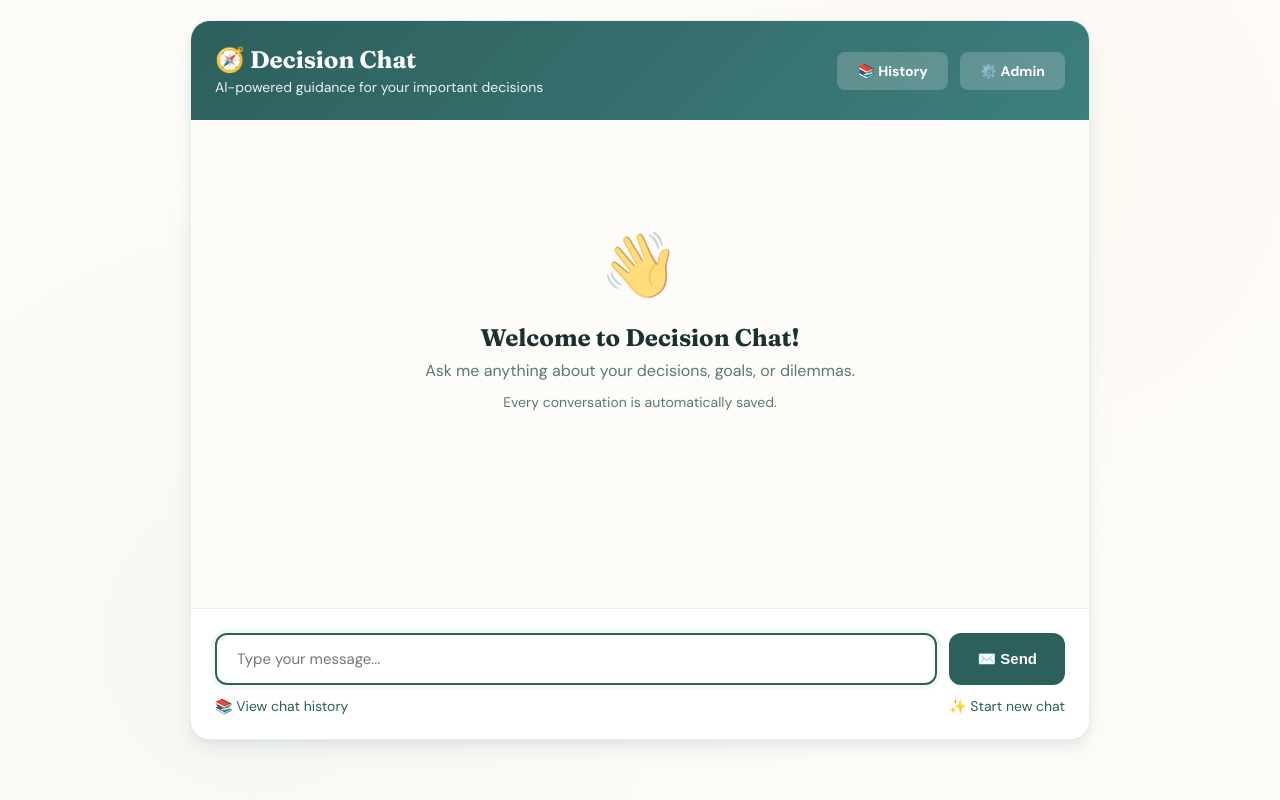
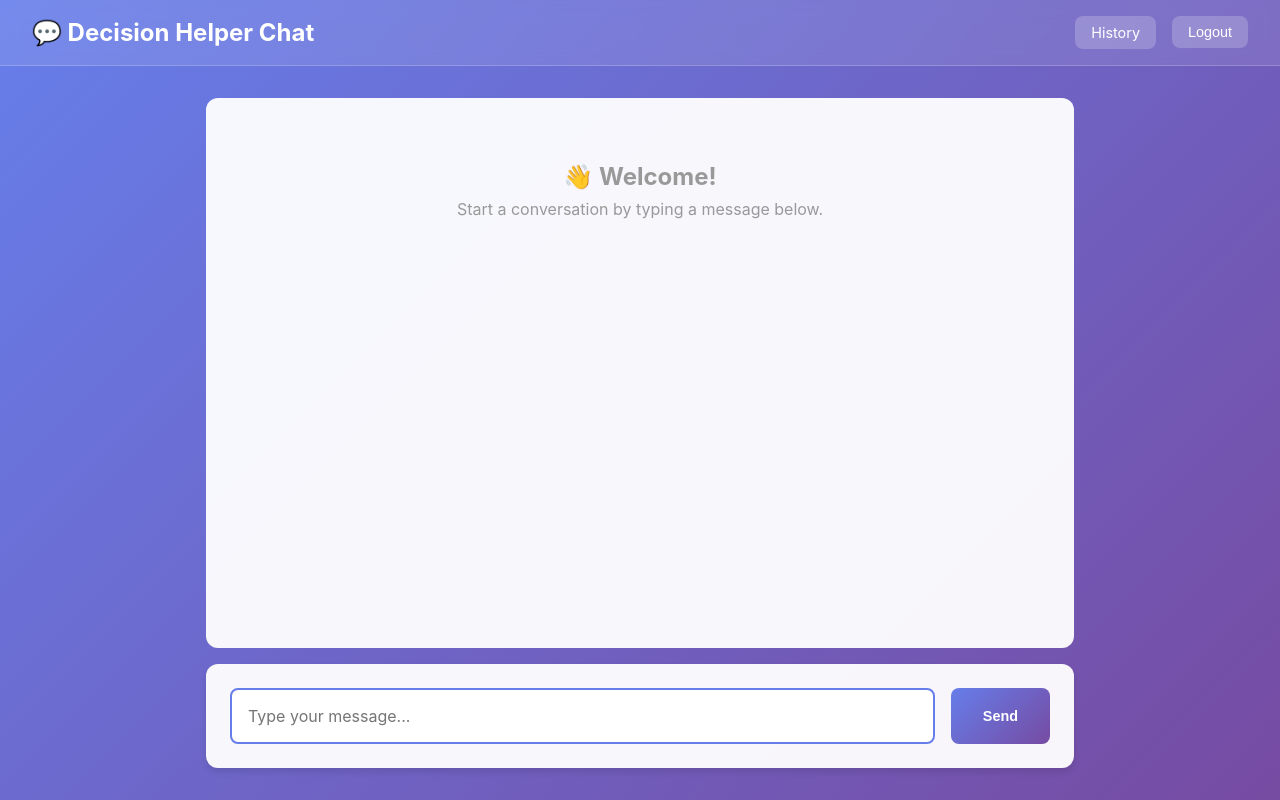
Before and after one commit to Henijariwala/life-decision-helper, a Node server app: page /chat in a window 1280 px wide. Run offline with Node 20, Linux system fonts and the light colour scheme; the visitor is signed in with stand-in values (Sample User, id 1).

Commit message:
first commit

```diff
--- a/routes/user.js
+++ b/routes/user.js
@@ -1,4 +1,3 @@
-//routes/user.js - Fixed with null checks
 const express = require("express");
 const router = express.Router();
 const requireAuth = require("../middleware/auth");
@@ -57,13 +56,30 @@ router.get("/chat", requireAuth, async (req, res) => {
 // CHAT PAGE - POST (Handle message submission)
 router.post("/chat", requireAuth, async (req, res) => {
   const db = admin.firestore();
+
+  console.log("📥 Request body:", req.body);
+
   const { message, messages = "[]", chatId = "" } = req.body;
 
   // CRITICAL FIX: Validate message exists and is not empty
   if (!message || typeof message !== 'string' || message.trim() === '') {
     console.error("❌ Empty or invalid message received");
+    console.error("Message value:", message);
+
+    // Parse previous messages for rendering
+    let chatMessages = [];
+    try {
+      chatMessages = JSON.parse(messages);
+      if (!Array.isArray(chatMessages)) {
+        chatMessages = [];
+      }
+    } catch (error) {
+      console.error("Error parsing messages:", error);
+      chatMessages = [];
+    }
+
     return res.render("chat", {
-      messages: JSON.parse(messages),
+      messages: chatMessages,
       chatId: chatId
     });
   }
@@ -72,7 +88,6 @@ router.post("/chat", requireAuth, async (req, res) => {
   let chatMessages = [];
   try {
     chatMessages = JSON.parse(messages);
-    // Ensure chatMessages is an array
     if (!Array.isArray(chatMessages)) {
       chatMessages = [];
     }
@@ -84,10 +99,11 @@ router.post("/chat", requireAuth, async (req, res) => {
   // Add user message with validation
   const userMessage = {
     role: "user",
-    text: message.trim(), // Trim whitespace
+    text: message.trim(),
     timestamp: new Date().toLocaleTimeString()
   };
 
+  console.log("✅ User message:", userMessage);
   chatMessages.push(userMessage);
 
   // Save user message to Firebase immediately
@@ -135,7 +151,7 @@ router.post("/chat", requireAuth, async (req, res) => {
 
     // Build conversation history for OpenAI with validation
     const conversationHistory = chatMessages
-      .filter(msg => msg.text && typeof msg.text === 'string' && msg.text.trim() !== '') // Filter out null/empty messages
+      .filter(msg => msg.text && typeof msg.text === 'string' && msg.text.trim() !== '')
       .map(msg => ({
         role: msg.role === "assistant" ? "assistant" : "user",
         content: msg.text.trim()
@@ -145,6 +161,8 @@ router.post("/chat", requireAuth, async (req, res) => {
     if (conversationHistory.length === 0) {
       throw new Error("No valid messages to send to OpenAI");
     }
+
+    console.log("📤 Conversation history:", JSON.stringify(conversationHistory, null, 2));
 
     // Call OpenAI API
     const response = await fetch(OPENAI_URL, {
@@ -212,6 +230,8 @@ Remember: Brief, encouraging, and helpful. That's your mission.`
       ? reply.trim()
       : "I'm here to help! Please tell me more.";
 
+    console.log("🤖 AI Reply:", validReply);
+
     // Add bot message
     const botMessage = {
       role: "assistant",
@@ -270,6 +290,7 @@ Remember: Brief, encouraging, and helpful. That's your mission.`
   }
 
   // Render chat page with updated messages
+  console.log("📄 Rendering chat with", chatMessages.length, "messages");
   res.render("chat", { messages: chatMessages, chatId: currentChatId });
 });
 
--- a/views/chat.ejs
+++ b/views/chat.ejs
@@ -1,26 +1,10 @@
-
 <!DOCTYPE html>
 <html lang="en">
 <head>
   <meta charset="UTF-8">
   <meta name="viewport" content="width=device-width, initial-scale=1.0">
-  <title>Decision Chat - Life Decision Helper</title>
-  <link rel="preconnect" href="https://fonts.googleapis.com">
-  <link rel="preconnect" href="https://fonts.gstatic.com" crossorigin>
-  <link href="https://fonts.googleapis.com/css2?family=Fraunces:opsz,wght@9..144,300;9..144,600;9..144,700&family=DM+Sans:wght@400;500;700&display=swap" rel="stylesheet">
+  <title>Decision Chat</title>
   <style>
-    :root {
-      --primary: #2D5F5D;
-      --primary-light: #3D7F7D;
-      --accent: #F4A261;
-      --text: #1A3130;
-      --text-light: #5A7877;
-      --bg: #FDFCF8;
-      --card-bg: #FFFFFF;
-      --error: #E76F51;
-      --success: #52B788;
-    }
-
     * {
       margin: 0;
       padding: 0;
@@ -28,91 +12,80 @@
     }
 
     body {
-      font-family: 'DM Sans', sans-serif;
-      background: var(--bg);
-      background-image:
-        radial-gradient(circle at 20% 80%, rgba(45, 95, 93, 0.03) 0%, transparent 50%),
-        radial-gradient(circle at 80% 20%, rgba(244, 162, 97, 0.03) 0%, transparent 50%);
+      font-family: -apple-system, BlinkMacSystemFont, "Segoe UI", Roboto, sans-serif;
+      background: linear-gradient(135deg, #667eea 0%, #764ba2 100%);
       min-height: 100vh;
-      padding: 20px;
-    }
-
-    .container {
-      max-width: 900px;
-      margin: 0 auto;
-      background: var(--card-bg);
-      border-radius: 20px;
-      box-shadow:
-        0 4px 6px rgba(45, 95, 93, 0.05),
-        0 10px 20px rgba(45, 95, 93, 0.08);
-      overflow: hidden;
-      height: 90vh;
       display: flex;
       flex-direction: column;
-      border: 1px solid rgba(45, 95, 93, 0.1);
     }
 
     .header {
-      background: linear-gradient(135deg, var(--primary) 0%, var(--primary-light) 100%);
-      color: white;
-      padding: 24px;
+      background: rgba(255, 255, 255, 0.1);
+      backdrop-filter: blur(10px);
+      padding: 1rem 2rem;
       display: flex;
       justify-content: space-between;
       align-items: center;
+      border-bottom: 1px solid rgba(255, 255, 255, 0.2);
     }
 
-    .header-left h2 {
-      font-family: 'Fraunces', serif;
-      font-size: 24px;
-      margin-bottom: 4px;
-    }
-
-    .header-left p {
-      font-size: 14px;
-      opacity: 0.9;
+    .header h1 {
+      color: white;
+      font-size: 1.5rem;
     }
 
     .header-actions {
       display: flex;
-      gap: 12px;
+      gap: 1rem;
     }
 
     .btn {
-      padding: 10px 20px;
+      padding: 0.5rem 1rem;
       border: none;
       border-radius: 8px;
-      font-family: 'DM Sans', sans-serif;
-      font-weight: 600;
       cursor: pointer;
-      transition: all 0.2s;
+      font-size: 0.9rem;
+      transition: all 0.3s;
       text-decoration: none;
       display: inline-block;
-      font-size: 14px;
     }
 
     .btn-secondary {
       background: rgba(255, 255, 255, 0.2);
       color: white;
-      backdrop-filter: blur(10px);
     }
 
     .btn-secondary:hover {
       background: rgba(255, 255, 255, 0.3);
-      transform: translateY(-2px);
+    }
+
+    .chat-container {
+      flex: 1;
+      max-width: 900px;
+      width: 100%;
+      margin: 2rem auto;
+      padding: 0 1rem;
+      display: flex;
+      flex-direction: column;
     }
 
     .messages {
       flex: 1;
       overflow-y: auto;
-      padding: 24px;
-      background: var(--bg);
+      padding: 1rem;
+      background: rgba(255, 255, 255, 0.95);
+      border-radius: 12px;
+      margin-bottom: 1rem;
+      min-height: 400px;
+      max-height: 600px;
     }
 
     .message {
-      margin-bottom: 20px;
-      display: flex;
-      gap: 12px;
-      animation: slideIn 0.3s ease-out;
+      margin-bottom: 1rem;
+      padding: 1rem;
+      border-radius: 12px;
+      max-width: 80%;
+      animation: slideIn 0.3s ease;
     }
 
     @keyframes slideIn {
@@ -127,112 +100,74 @@
     }
 
     .message.user {
-      flex-direction: row-reverse;
+      background: linear-gradient(135deg, #667eea 0%, #764ba2 100%);
+      color: white;
+      margin-left: auto;
+      text-align: right;
     }
 
-    .avatar {
-      width: 40px;
-      height: 40px;
-      border-radius: 50%;
-      display: flex;
-      align-items: center;
-      justify-content: center;
-      flex-shrink: 0;
-      font-size: 20px;
-      box-shadow: 0 2px 8px rgba(45, 95, 93, 0.1);
+    .message.assistant {
+      background: #f0f0f0;
+      color: #333;
+      margin-right: auto;
     }
 
-    .message.user .avatar {
-      background: linear-gradient(135deg, var(--primary) 0%, var(--primary-light) 100%);
+    .message.error {
+      background: #fee;
+      color: #c33;
+      border-left: 4px solid #c33;
     }
 
-    .message.assistant .avatar {
-      background: white;
-      border: 2px solid var(--primary);
+    .message-text {
+      margin-bottom: 0.5rem;
+      line-height: 1.5;
     }
 
-    .bubble {
-      max-width: 70%;
-      padding: 14px 18px;
-      border-radius: 16px;
-      line-height: 1.6;
-      box-shadow: 0 2px 8px rgba(45, 95, 93, 0.08);
-      white-space: pre-wrap;
-      word-wrap: break-word;
-    }
-
-    .message.user .bubble {
-      background: var(--primary);
-      color: white;
-      border-bottom-right-radius: 4px;
-    }
-
-    .message.assistant .bubble {
-      background: white;
-      color: var(--text);
-      border: 1px solid rgba(45, 95, 93, 0.1);
-      border-bottom-left-radius: 4px;
-    }
-
-    .message.assistant .bubble.error {
-      background: #fff5f5;
-      border-color: #feb2b2;
-      color: var(--error);
-    }
-
-    .meta {
-      font-size: 11px;
-      color: var(--text-light);
-      margin-top: 6px;
-      padding: 0 4px;
-    }
-
-    .input-area {
-      padding: 24px;
-      background: white;
-      border-top: 1px solid rgba(45, 95, 93, 0.1);
+    .message-time {
+      font-size: 0.75rem;
+      opacity: 0.7;
     }
 
     .input-container {
-      display: flex;
-      gap: 12px;
-      margin-bottom: 12px;
+      background: rgba(255, 255, 255, 0.95);
+      padding: 1.5rem;
+      border-radius: 12px;
+      box-shadow: 0 4px 6px rgba(0, 0, 0, 0.1);
     }
 
-    input[type="text"] {
-      flex: 1;
-      padding: 14px 20px;
-      border: 2px solid rgba(45, 95, 93, 0.15);
-      border-radius: 12px;
-      font-size: 15px;
-      font-family: 'DM Sans', sans-serif;
-      outline: none;
-      transition: all 0.2s;
-      background: var(--bg);
+    .input-form {
+      display: flex;
+      gap: 1rem;
     }
 
-    input[type="text"]:focus {
-      border-color: var(--primary);
-      background: white;
-      box-shadow: 0 0 0 4px rgba(45, 95, 93, 0.05);
+    .message-input {
+      flex: 1;
+      padding: 1rem;
+      border: 2px solid #e0e0e0;
+      border-radius: 8px;
+      font-size: 1rem;
+      font-family: inherit;
+      transition: border-color 0.3s;
+    }
+
+    .message-input:focus {
+      outline: none;
+      border-color: #667eea;
     }
 
     .btn-primary {
-      padding: 14px 28px;
-      background: var(--primary);
+      background: linear-gradient(135deg, #667eea 0%, #764ba2 100%);
       color: white;
+      padding: 1rem 2rem;
+      font-weight: 600;
       border: none;
-      border-radius: 12px;
-      font-size: 15px;
-      font-weight: 600;
       cursor: pointer;
-      transition: all 0.2s;
+      border-radius: 8px;
+      transition: transform 0.2s;
     }
 
     .btn-primary:hover {
-      background: var(--primary-light);
       transform: translateY(-2px);
-      box-shadow: 0 6px 16px rgba(45, 95, 93, 0.25);
     }
 
     .btn-primary:active {
@@ -240,281 +175,115 @@
     }
 
     .btn-primary:disabled {
-      opacity: 0.6;
+      opacity: 0.5;
       cursor: not-allowed;
       transform: none;
     }
 
-    .bottom-links {
-      display: flex;
-      justify-content: space-between;
-      align-items: center;
-      font-size: 14px;
+    .empty-state {
+      text-align: center;
+      padding: 3rem;
+      color: #999;
     }
 
-    .link {
-      color: var(--primary);
-      text-decoration: none;
-      transition: all 0.2s;
-      display: inline-flex;
-      align-items: center;
-      gap: 6px;
-    }
-
-    .link:hover {
-      color: var(--primary-light);
-      text-decoration: underline;
-    }
-
-    .empty-state {
-      text-align: center;
-      padding: 80px 20px;
-      color: var(--text-light);
-    }
-
-    .empty-state-icon {
-      font-size: 64px;
-      margin-bottom: 16px;
-      opacity: 0.6;
-    }
-
-    .empty-state h3 {
-      font-family: 'Fraunces', serif;
-      font-size: 24px;
-      margin-bottom: 8px;
-      color: var(--text);
+    .empty-state h2 {
+      font-size: 1.5rem;
+      margin-bottom: 0.5rem;
     }
 
     .empty-state p {
-      font-size: 16px;
-    }
-
-    .typing-indicator {
-      display: none;
-      align-items: center;
-      gap: 6px;
-      padding: 12px 16px;
-      background: white;
-      border-radius: 16px;
-      border-bottom-left-radius: 4px;
-      width: fit-content;
-      box-shadow: 0 2px 8px rgba(45, 95, 93, 0.08);
-    }
-
-    .typing-indicator.active {
-      display: flex;
-    }
-
-    .typing-dot {
-      width: 8px;
-      height: 8px;
-      border-radius: 50%;
-      background: var(--text-light);
-      animation: typing 1.4s infinite;
-    }
-
-    .typing-dot:nth-child(2) {
-      animation-delay: 0.2s;
-    }
-
-    .typing-dot:nth-child(3) {
-      animation-delay: 0.4s;
-    }
-
-    @keyframes typing {
-      0%, 60%, 100% {
-        transform: translateY(0);
-        opacity: 0.4;
-      }
-      30% {
-        transform: translateY(-10px);
-        opacity: 1;
-      }
-    }
-
-    @media (max-width: 768px) {
-      body {
-        padding: 0;
-      }
-
-      .container {
-        height: 100vh;
-        border-radius: 0;
-      }
-
-      .bubble {
-        max-width: 85%;
-      }
-
-      .header-actions {
-        flex-direction: column;
-        gap: 8px;
-      }
-
-      .btn {
-        padding: 8px 16px;
-        font-size: 13px;
-      }
+      font-size: 1rem;
     }
   </style>
 </head>
 <body>
-  <div class="container">
   <div class="header">
-      <div class="header-left">
-        <h2>🧭 Decision Chat</h2>
-        <p>AI-powered guidance for your important decisions</p>
-      </div>
+    <h1>💬 Decision Helper Chat</h1>
     <div class="header-actions">
-        <a href="/history" class="btn btn-secondary">📚 History</a>
-        <a href="/admin" class="btn btn-secondary">⚙️ Admin</a>
+      <a href="/history" class="btn btn-secondary">History</a>
+      <form action="/logout" method="POST" style="display: inline;">
+        <button type="submit" class="btn btn-secondary">Logout</button>
+      </form>
     </div>
   </div>
 
-    <div class="messages" id="messages">
-      <% if (messages.length === 0) { %>
+  <div class="chat-container">
+    <div class="messages" id="messagesContainer">
+      <% if (messages && messages.length > 0) { %>
+        <% messages.forEach(function(msg) { %>
+          <div class="message <%= msg.role %> <%= msg.isError ? 'error' : '' %>">
+            <div class="message-text"><%= msg.text %></div>
+            <div class="message-time"><%= msg.timestamp || '' %></div>
+          </div>
+        <% }); %>
+      <% } else { %>
         <div class="empty-state">
-          <div class="empty-state-icon">👋</div>
-          <h3>Welcome to Decision Chat!</h3>
-          <p>Ask me anything about your decisions, goals, or dilemmas.</p>
-          <p style="margin-top: 12px; font-size: 14px;">Every conversation is automatically saved.</p>
-        </div>
-      <% } else { %>
-        <% messages.forEach(msg => { %>
-          <div class="message <%= msg.role %>">
-            <div class="avatar">
-              <%= msg.role === 'user' ? '👤' : '🤖' %>
-            </div>
-            <div>
-              <div class="bubble <%= msg.isError ? 'error' : '' %>">
-                <%= msg.text %>
-              </div>
-              <% if (msg.timestamp) { %>
-                <div class="meta"><%= msg.timestamp %></div>
-              <% } %>
-            </div>
-          </div>
-        <% }) %>
-
-        <!-- Typing indicator (hidden by default) -->
-        <div class="message assistant" id="typingIndicator">
-          <div class="avatar">🤖</div>
-          <div class="typing-indicator">
-            <div class="typing-dot"></div>
-            <div class="typing-dot"></div>
-            <div class="typing-dot"></div>
-          </div>
+          <h2>👋 Welcome!</h2>
+          <p>Start a conversation by typing a message below.</p>
         </div>
       <% } %>
     </div>
 
-    <div class="input-area">
-      <form method="POST" action="/chat" id="chatForm">
     <div class="input-container">
+      <form class="input-form" method="POST" action="/chat" id="chatForm">
+        <!-- Hidden field for chat ID -->
+        <input type="hidden" name="chatId" value="<%= chatId || '' %>">
+
+        <!-- Hidden field for messages history -->
+        <input type="hidden" name="messages" id="messagesField" value='<%- JSON.stringify(messages || []) %>'>
+
+        <!-- Message input -->
         <input
           type="text"
           name="message"
+          id="messageInput"
+          class="message-input"
           placeholder="Type your message..."
           required
           autocomplete="off"
-            id="messageInput"
-          />
-          <!-- FIXED: Properly escape JSON for HTML attribute -->
-          <input type="hidden" name="messages" id="messagesInput" />
-          <input type="hidden" name="chatId" value="<%= chatId %>" id="chatIdInput" />
-          <button type="submit" class="btn-primary" id="submitBtn">
-            ✉️ Send
-          </button>
-        </div>
+        >
+
+        <!-- Submit button -->
+        <button type="submit" class="btn btn-primary" id="sendButton">Send</button>
       </form>
-
-      <div class="bottom-links">
-        <a href="/history" class="link">📚 View chat history</a>
-        <a href="#" class="link" onclick="startNewChat(event)">✨ Start new chat</a>
-      </div>
     </div>
   </div>
 
   <script>
-    // FIXED: Properly handle messages data in JavaScript
-    const messagesData = <%- JSON.stringify(messages) %>;
-    document.getElementById('messagesInput').value = JSON.stringify(messagesData);
+    // Auto-scroll to bottom of messages
+    const messagesContainer = document.getElementById('messagesContainer');
+    messagesContainer.scrollTop = messagesContainer.scrollHeight;
 
-    // Auto-scroll to bottom
-    const messagesDiv = document.getElementById('messages');
-    if (messagesDiv) {
-      messagesDiv.scrollTop = messagesDiv.scrollHeight;
-    }
+    // Form handling
+    const form = document.getElementById('chatForm');
+    const messageInput = document.getElementById('messageInput');
+    const sendButton = document.getElementById('sendButton');
 
-    // Focus input
-    const messageInput = document.getElementById('messageInput');
-    if (messageInput) {
-      messageInput.focus();
-    }
+    form.addEventListener('submit', function(e) {
+      // Validate message is not empty
+      const message = messageInput.value.trim();
 
-    // Form submission handling
-    const form = document.getElementById('chatForm');
-    const submitBtn = document.getElementById('submitBtn');
-    const typingIndicator = document.getElementById('typingIndicator');
-    let isSubmitting = false;
-
-    if (form) {
-      form.addEventListener('submit', function(e) {
-        if (isSubmitting) {
+      if (!message) {
         e.preventDefault();
+        alert('Please enter a message');
         return false;
       }
 
-        // FIXED: Check if typing indicator exists before accessing
-        if (typingIndicator) {
-          const indicator = typingIndicator.querySelector('.typing-indicator');
-          if (indicator) {
-            indicator.classList.add('active');
-            if (messagesDiv) {
-              messagesDiv.scrollTop = messagesDiv.scrollHeight;
-            }
-          }
-        }
+      // Disable button to prevent double submission
+      sendButton.disabled = true;
+      sendButton.textContent = 'Sending...';
+    });
 
-        isSubmitting = true;
-        if (submitBtn) {
-          submitBtn.disabled = true;
-          submitBtn.textContent = '⏳ Sending...';
-        }
-        if (messageInput) {
-          messageInput.disabled = true;
+    // Focus on input when page loads
+    messageInput.focus();
+
+    // Allow Enter to submit (without Shift)
+    messageInput.addEventListener('keypress', function(e) {
+      if (e.key === 'Enter' && !e.shiftKey) {
+        e.preventDefault();
+        form.submit();
       }
     });
-    }
-
-    // Start new chat
-    function startNewChat(e) {
-      e.preventDefault();
-
-      if (confirm('Start a new chat? Current chat will be saved.')) {
-        // Clear the chatId to start fresh
-        const chatIdInput = document.getElementById('chatIdInput');
-        if (chatIdInput) {
-          chatIdInput.value = '';
-        }
-        window.location.href = '/chat';
-      }
-    }
-
-    // Smooth scroll animation
-    if (messagesDiv) {
-      messagesDiv.style.scrollBehavior = 'smooth';
-    }
-
-    // Auto-resize textarea on mobile
-    if (window.innerWidth <= 768 && messageInput) {
-      messageInput.style.fontSize = '16px'; // Prevents iOS zoom
-    }
-
-    // Log chat info to console
-    console.log('💬 Chat loaded');
-    console.log('📝 Messages:', messagesData.length);
-    console.log('🆔 Chat ID:', '<%= chatId %>');
   </script>
 </body>
 </html>
```
Lines whose indentation alone changed are shown as unchanged.
